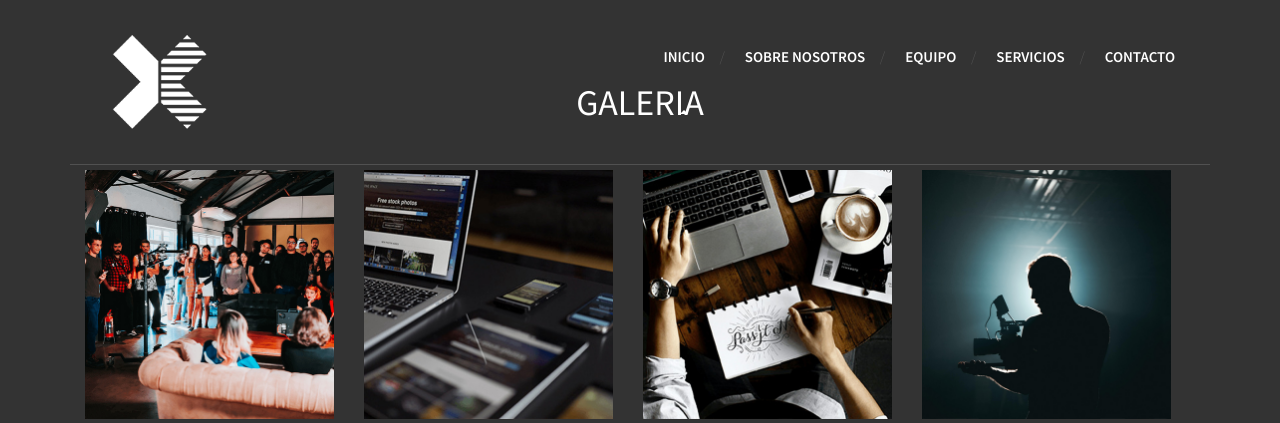
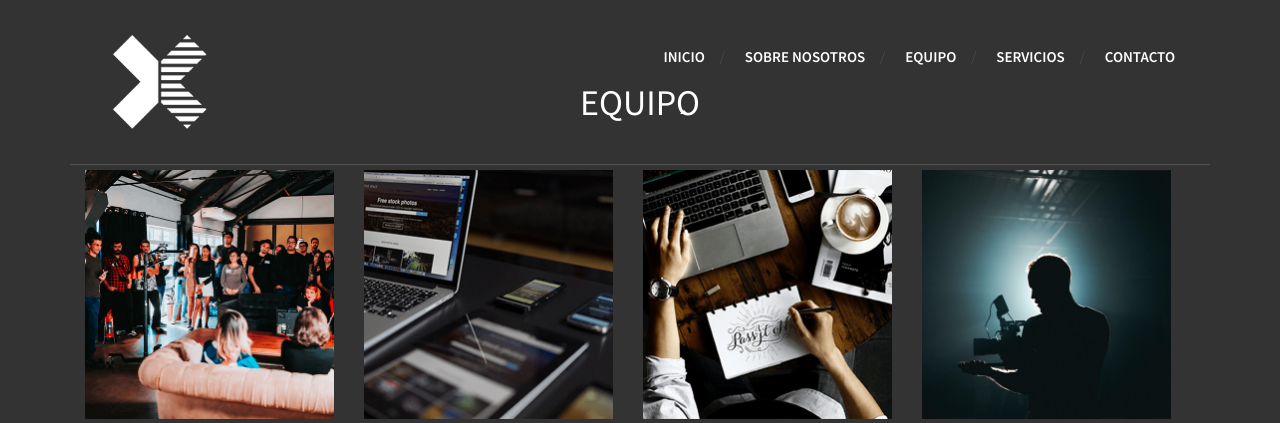
Before and after one commit to lefrycarvajal/xodux, a PHP site: page /gallery.php in a window 1280 px wide. Shown: the top 423 px of the page. Run offline with PHP 8.4, Linux system fonts and the light colour scheme; some libraries are stand-ins or nearby versions.

Commit message:
Update gallery.php

```diff
--- a/gallery.php
+++ b/gallery.php
@@ -11,7 +11,7 @@ include_once("header.php")
 				<div class="fullwidth-block gallery">
 					<div class="container">
 						<div class="content fullwidth">
-							<h1 class="entry-title" align:center>GALERIA</h1>
+							<h1 class="entry-title" align:center>EQUIPO</h1>
 							<div class="filterable-items">
 								<div class="filterable-item concert">
 									<a href="img/g1.jpg"><figure><img src="img/g1.jpg" alt="gallery 1"></figure></a>
```
